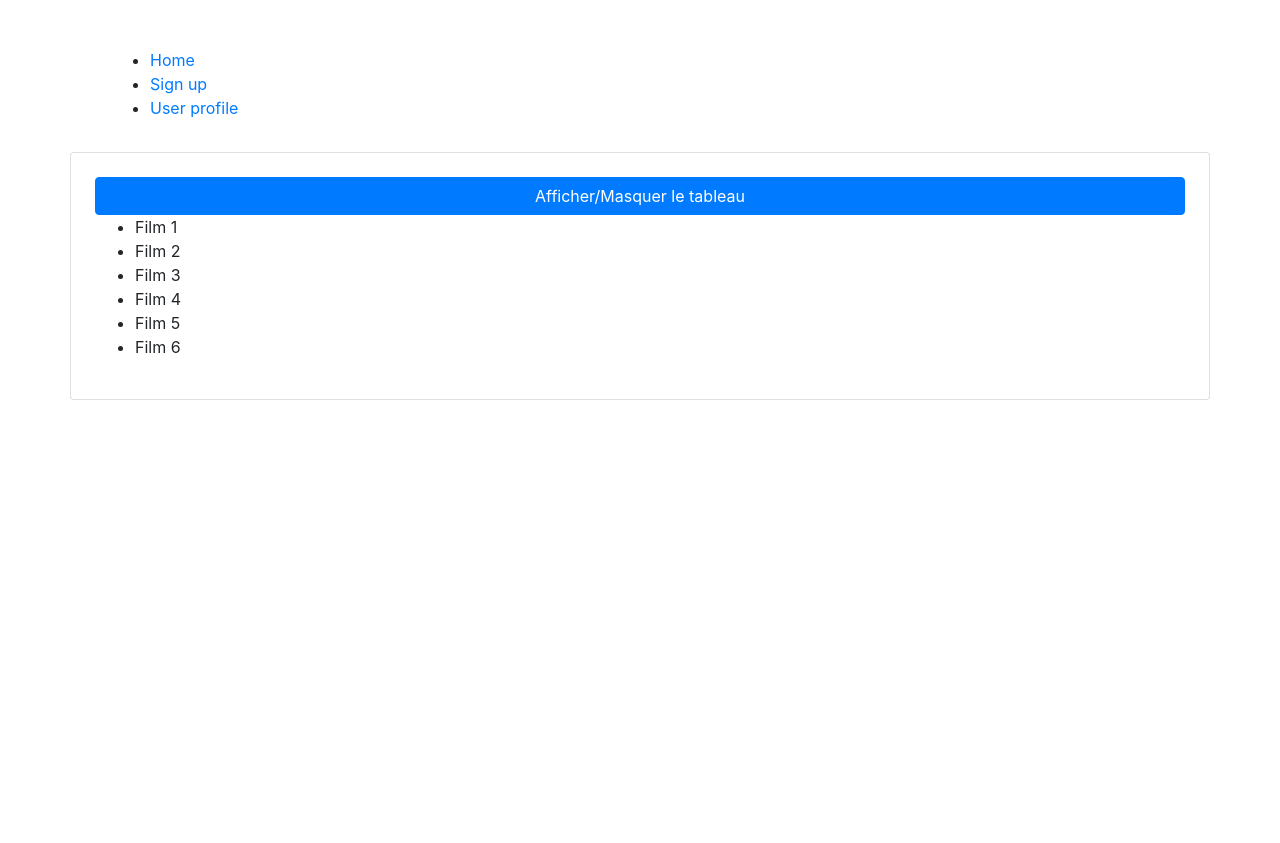
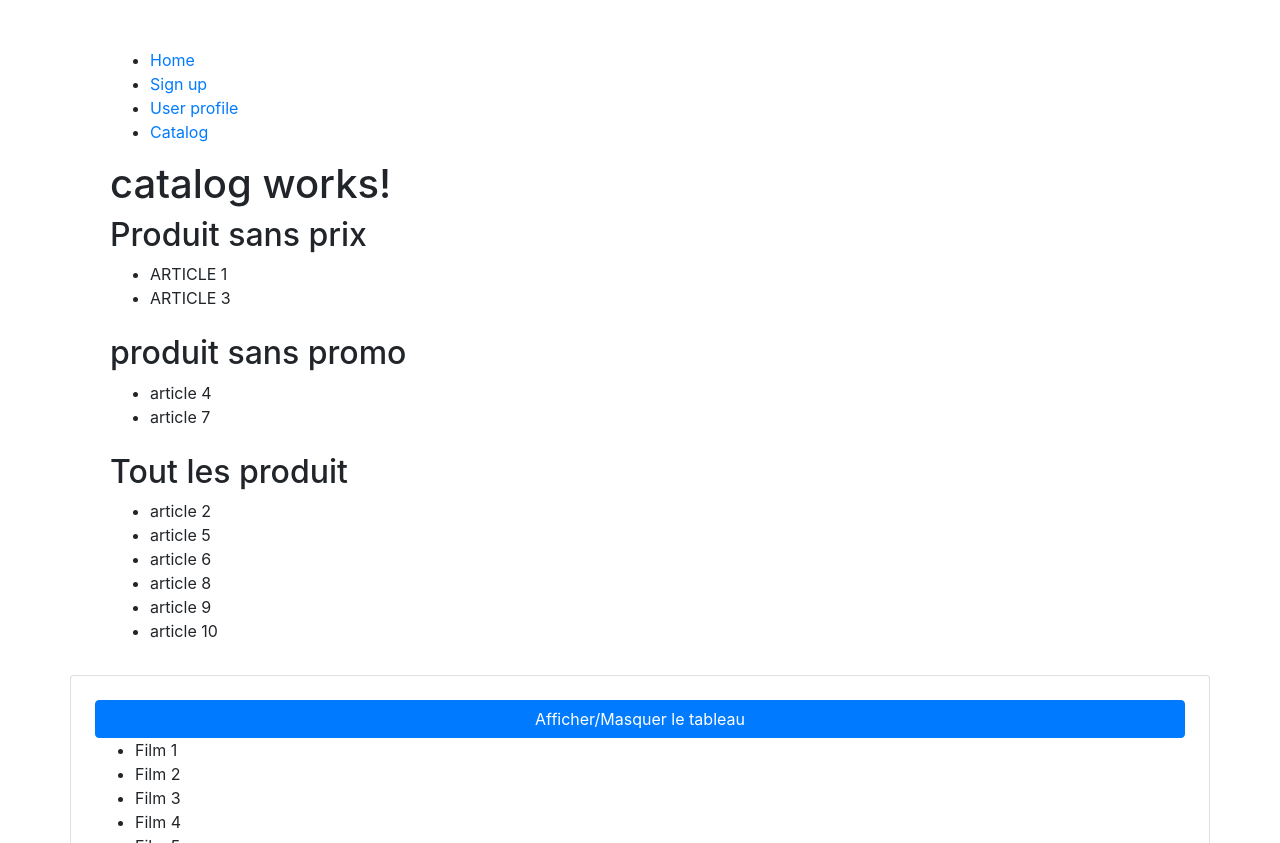
Before and after one commit to jocelyn-Florance/Angular---Starting-with-Angular, an Angular app: page /catalog in a window 1280 px wide. Before the commit this address led to /. Shown: the part 380-1223 px from the top of the page. Before the commit the page ends 828 px from the top, so only its background shows below. Built offline with nearby package versions, Linux system fonts and the light colour scheme.

Commit message:
06 - Angular - Les formulaires : templates driven forms

```diff
--- a/src/app/app-routing.module.ts
+++ b/src/app/app-routing.module.ts
@@ -3,11 +3,13 @@ import { CommonModule } from '@angular/common';
 import { Routes, RouterModule } from '@angular/router';
 import {UserProfileComponent} from './user-profile/user-profile.component';
 import {SignUpComponent} from './sign-up/sign-up.component';
+import {CatalogComponent} from './catalog/catalog.component';
 
 const ROUTES: Routes = [
   { path: '', component: UserProfileComponent },
   { path: 'sign-up', component: SignUpComponent },
   { path: 'user-profile', component: UserProfileComponent },
+  { path: 'catalog', component: CatalogComponent},
 ];
 
 @NgModule({
--- a/src/app/app.component.html
+++ b/src/app/app.component.html
@@ -22,6 +22,9 @@
                 </li>
                 <li>
                     <a [routerLink]="['/user-profile']">User profile</a>
+                </li>
+                <li>
+                    <a [routerLink]="['/catalog']">Catalog</a>
                 </li>
 
             </ul>
--- a/src/app/app.module.ts
+++ b/src/app/app.module.ts
@@ -8,6 +8,8 @@ import { SignUpComponent } from './sign-up/sign-up.component';
 import { AppRoutingModule } from './app-routing.module';
 import { UserProfileComponent } from './user-profile/user-profile.component';
 import { HighlightDirective } from './highlight.directive';
+import { CatalogComponent } from './catalog/catalog.component';
+import { ReactiveFormsModule} from '@angular/forms';
 
 
 @NgModule({
@@ -16,11 +18,13 @@ import { HighlightDirective } from './highlight.directive';
         SignUpComponent,
         UserProfileComponent,
         HighlightDirective,
+        CatalogComponent,
     ],
     imports: [
         BrowserModule,
         AppRoutingModule,
         FormsModule,
+        ReactiveFormsModule,
     ],
     providers: [],
     bootstrap: [AppComponent]
--- /dev/null
+++ b/src/app/catalog/catalog.component.html
@@ -0,0 +1,32 @@
+<h1>catalog works!</h1>
+
+
+<h2 class="">Produit sans prix</h2>
+
+<ul>
+  <ng-container *ngFor="let item of Item;">
+      <li *ngIf="!item.price">
+        {{item.name | uppercase}}
+      </li>
+  </ng-container>
+</ul>
+
+
+
+<h2 class="mt-4">produit sans promo</h2>
+<ul>
+<ng-container *ngFor="let item of Item;">
+    <li *ngIf="!item.promo">
+      {{item.name }}
+    </li>
+</ng-container>
+</ul>
+
+
+<h2  class="mt-4">Tout les produit</h2>
+<ul>
+<ng-container *ngFor="let item of Item;">
+  <li *ngIf="item.price && item.promo ">
+    {{item.name }}</li>
+</ng-container>
+</ul>
--- /dev/null
+++ b/src/app/catalog/catalog.component.ts
@@ -0,0 +1,28 @@
+import { Component, OnInit } from '@angular/core';
+
+@Component({
+  selector: 'app-catalog',
+  templateUrl: './catalog.component.html',
+  styleUrls: ['./catalog.component.css']
+})
+export class CatalogComponent implements OnInit {
+  Item =  [
+    { id: 1, name: 'article 1', price: '', promo: 4},
+    { id: 2, name: 'article 2', price: 36, promo: 4},
+    { id: 3, name: 'article 3', price: '', promo: 4},
+    { id: 4, name: 'article 4', price: 16, promo: ''},
+    { id: 5, name: 'article 5', price: 64, promo: 4},
+    { id: 6, name: 'article 6', price: 12, promo: 4},
+    { id: 7, name: 'article 7', price: 45, promo: ''},
+    { id: 8, name: 'article 8', price: 87, promo: 4},
+    { id: 9, name: 'article 9', price: 676, promo: 4},
+    { id: 10, name: 'article 10', price: 560, promo: 4}
+  ];
+
+
+  constructor() { }
+
+  ngOnInit() {
+  }
+
+}
--- a/src/app/sign-up/sign-up.component.html
+++ b/src/app/sign-up/sign-up.component.html
@@ -1,4 +1,27 @@
 <div class="text-center card p-5">
-    <h1>Username</h1><input class="form-control" type="text" name="username" placeholder="{{ person.username }}"/>
-    <h1>Email</h1><input class="form-control" type="email" name="email" placeholder="{{ person.email }}"/>
+
+    <form (ngSubmit)="formTest()" #myForm="ngForm">
+        <div class="m-4">
+            <span class="alert alert-success" *ngIf="myForm.submitted">Formulaire envoyer {{myForm.submitted}}</span>
+        </div>
+        <div class="m-4">
+            <label for="user">User</label>
+            <input id="user" name="user" class="form-control" type="text" [(ngModel)]="model.username" #user="ngModel" required minlength="4" maxlength="25">
+        </div>
+        <div *ngIf="user.errors && myForm.submitted">
+            <span class="alert alert-danger m-5" *ngIf="user.errors.required">Le champ user est requis</span>
+            <span class="alert alert-danger m-5" *ngIf="user.errors.minlength">Le champ user doit dépasser 4 caractères</span>
+            <span class="alert alert-danger m-5" *ngIf="user.errors.maxlength">Le champ user ne doit pas dépasser 25 caractères</span>
+        </div>
+        <div class="m-4">
+            <label for="email">Email</label>
+            <input id="email" name="email" class="form-control" type="email" [(ngModel)]="model.email" #Email="ngModel" required>
+        </div>
+        <div *ngIf="Email.errors && myForm.submitted">
+            <span class="alert alert-danger m-5" *ngIf="Email.errors.required">Le champ email est requis</span>
+            <span class="alert alert-danger m-5" *ngIf="Email.errors.email">Le champ email est invalide</span>
+        </div>
+        <button class="btn btn-primary m-3" type="submit">Sauvegarder</button>
+    </form>
+
 </div>
--- a/src/app/sign-up/sign-up.component.ts
+++ b/src/app/sign-up/sign-up.component.ts
@@ -7,6 +7,11 @@ import { Signup } from '../core/models/sign-up';
     styleUrls: ['./sign-up.component.css']
 })
 export class SignUpComponent implements OnInit {
+    model: Signup = {
+        username: null,
+        email: null
+    };
+    UserForm: any = {};
     person: Signup = {
         username: 'jocelyn',
         email: 'hello@gmail.com'
@@ -15,6 +20,11 @@ export class SignUpComponent implements OnInit {
     constructor() { }
 
     ngOnInit() {
+        console.log(this.model);
+    }
+
+    formTest() {
+        console.log(this.UserForm);
     }
 
 }
--- a/src/app/user-profile/user-profile.component.html
+++ b/src/app/user-profile/user-profile.component.html
@@ -1,4 +1,5 @@
 <div>
+
     <div class="card mb-5">
         <img [src]="User.photo" alt="image" class="card-img-top" />
         <div class="card-body">
@@ -12,4 +13,28 @@
             <button class="btn btn-primary" (click)="displayNone()">Afficher/Masquer mon âge</button>
         </div>
     </div>
+
+
+
+    <h3>Form clasique</h3>
+    <div class="card mb-5">
+        <div class="card-body">
+
+            <form (ngSubmit)="formTest()">
+                <label for="username"></label>
+                <input id="username" name="firstName" class="form-control" placeholder="firstname" [(ngModel)]="UserForm.firstName">
+                <label for="firstname"></label>
+                <input id="firstname" name="LastName" class="form-control" placeholder="lastname" [(ngModel)]="UserForm.lastName">
+                <label for="street"></label>
+                <input id="street" name="street" class="form-control" placeholder="street" [(ngModel)]="UserForm.street">
+                <label for="city"></label>
+                <input id="city" name="city" class="form-control" placeholder="city" [(ngModel)]="UserForm.city">
+                <button class="btn btn-primary" type="submit">Envoyer</button>
+            </form>
+
+        </div>
+
+    </div>
+
+
 </div>
--- a/src/app/user-profile/user-profile.component.ts
+++ b/src/app/user-profile/user-profile.component.ts
@@ -1,6 +1,5 @@
 import {Component, OnInit} from '@angular/core';
 import { UserProfile } from '../core/models/user-profile';
-
 
 @Component({
     selector: 'app-user-profile',
@@ -16,6 +15,7 @@ export class UserProfileComponent implements OnInit {
         quote : '',
         photo : 'https://randomuser.me/api/portraits/lego/2.jpg',
     };
+    UserForm: any = {};
 
     constructor() {
     }
@@ -23,6 +23,9 @@ export class UserProfileComponent implements OnInit {
     ngOnInit() {
     }
 
+    formTest() {
+        console.log(this.UserForm);
+    }
 
     displayNone() {
         if (this.none === 'hidden') {
```
Also changed, not shown: src/app/catalog/catalog.component.css (added), 1 other file (tests, documents, lock files or other folders).
